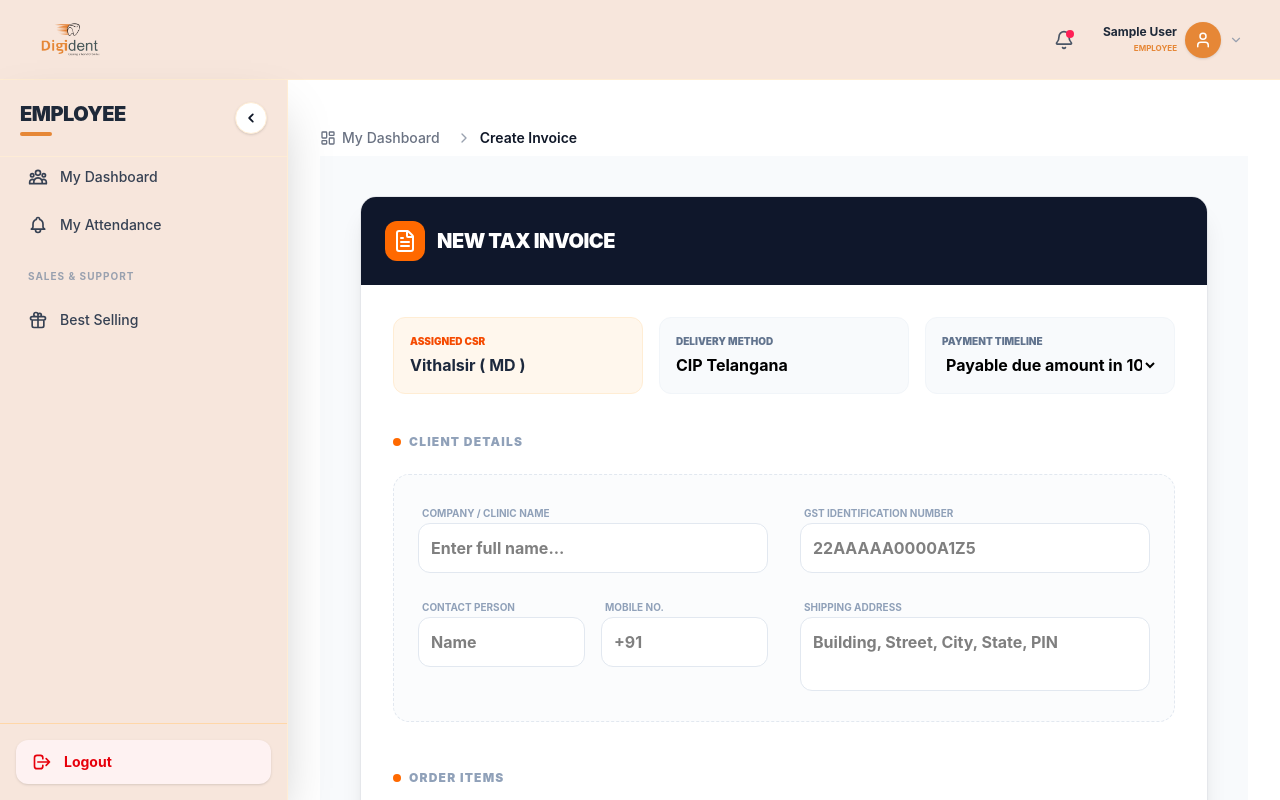
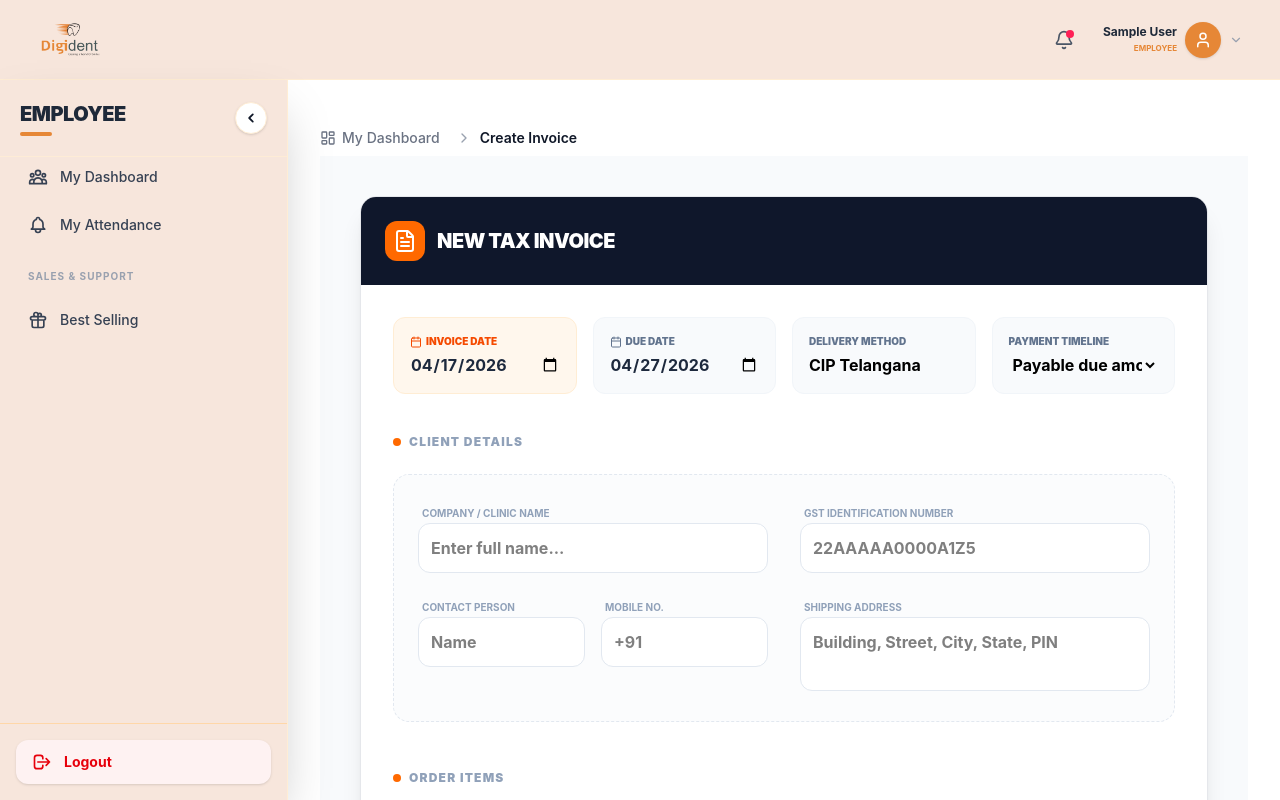
Before and after one commit to prerna-pawar30/admin, a React (Vite) app: page /sales/create-invoice in a window 1280 px wide. Built offline with nearby package versions, Linux system fonts and the light colour scheme; no server answers; sample sign-in values are in the browser's storage.

Commit message:
add the dates in invoice

```diff
--- a/src/components/invoice/InvoiceFormPage.jsx
+++ b/src/components/invoice/InvoiceFormPage.jsx
@@ -1,6 +1,6 @@
 /* eslint-disable no-unused-vars */
 import React, { useState } from 'react';
-import { Trash2, Plus, Send, FileText, Loader2, IndianRupee, ShoppingCart, Package } from 'lucide-react';
+import { Trash2, Plus, Send, FileText, Loader2, Package, Calendar } from 'lucide-react';
 import Swal from 'sweetalert2';
 import withReactContent from 'sweetalert2-react-content';
 import { InvoiceService } from '../../backend/ApiService';
@@ -9,12 +9,19 @@ const MySwal = withReactContent(Swal);
 
 const CreateInvoice = () => {
   const [loading, setLoading] = useState(false);
+
+  // Helper to get today's date in YYYY-MM-DD for the input fields
+  const today = new Date().toISOString().split('T')[0];
+  const defaultDueDate = new Date(new Date().getTime() + 10 * 24 * 60 * 60 * 1000).toISOString().split('T')[0];
+
   const [formData, setFormData] = useState({
     paymentTerms: "Payable due amount in 10 days",
     termsOfDelivery: "CIP Telangana",
     shippingCondition: "Normal",
     customerServiceRep: "Vithalsir ( MD )",
-    dueDate: new Date(new Date().getTime() + 10 * 24 * 60 * 60 * 1000).toISOString(),
+    invoiceDate: today, // Admin can change, defaults to today
+    dueDate: defaultDueDate,
+    deliveryDate: "",
     permission: "invoice.listing.create",
     billTo: {
       companyName: "",
@@ -23,7 +30,6 @@ const CreateInvoice = () => {
       contactPerson: "",
       contactNumber: ""
     },
-    // Changed: qty and price start as empty strings so inputs are blank, not '0'
     items: [
       { description: "", qty: "", price: "", gstType: "IGST", gstPercent: 5 }
     ],
@@ -41,7 +47,6 @@ const CreateInvoice = () => {
 
   const updateItem = (index, field, value) => {
     const newItems = [...formData.items];
-    // Keep as string while typing to allow empty inputs, convert to number only on submission
     newItems[index][field] = value;
     setFormData({ ...formData, items: newItems });
   };
@@ -63,16 +68,31 @@ const CreateInvoice = () => {
   const handleSubmit = async (e) => {
     e.preventDefault();
 
-    // Validate inputs before sending to backend
+    // Sanitize Data: Convert strings to Numbers and handle empty freight
     const validatedItems = formData.items.map(item => ({
       ...item,
       qty: Number(item.qty) || 0,
-      // price: Number(item.price) || 0
+      price: Number(item.price) || 0
     }));
+
+    const finalSubmissionData = {
+      ...formData,
+      items: validatedItems,
+      // Logic: If freightCost is empty string, pass 0
+      summary: {
+        ...formData.summary,
+        freightCost: Number(formData.summary.freightCost) || 0
+      },
+      // Ensure dates are sent as ISO strings if backend requires,
+      // or keep as YYYY-MM-DD. Using ISO here for standard practice:
+      invoiceDate: new Date(formData.invoiceDate).toISOString(),
+      dueDate: new Date(formData.dueDate).toISOString(),
+      deliveryDate: formData.deliveryDate ? new Date(formData.deliveryDate).toISOString() : null
+    };
 
     const result = await MySwal.fire({
       title: <span className="text-black font-black uppercase text-xl">Generate Invoice?</span>,
-      text: "Backend will calculate taxes and totals automatically.",
+      text: "Double check dates and freight charges before confirming.",
       icon: 'question',
       showCancelButton: true,
       confirmButtonText: 'Yes, Create it!',
@@ -84,8 +104,7 @@ const CreateInvoice = () => {
     if (result.isConfirmed) {
       setLoading(true);
       try {
-        const response = await InvoiceService.createInvoice({ ...formData, items: validatedItems });
-
+        const response = await InvoiceService.createInvoice(finalSubmissionData);
         if (response.success) {
           await MySwal.fire({
             title: <span className="text-black font-black uppercase">Success!</span>,
@@ -115,18 +134,36 @@ const CreateInvoice = () => {
         <div className="bg-slate-900 p-6 flex justify-between items-center text-white">
           <div className="flex items-center gap-3">
             <div className="bg-orange-500 p-2 rounded-lg">
-                <FileText className="text-white" size={24} />
+              <FileText className="text-white" size={24} />
             </div>
             <h1 className="text-xl font-black tracking-tight uppercase">New Tax Invoice</h1>
           </div>
         </div>
 
         <div className="p-4 md:p-8">
-          {/* Top Section: Logic Info */}
-          <div className="grid grid-cols-1 md:grid-cols-3 gap-4 mb-10">
+          {/* Dates & Logistics Section */}
+          <div className="grid grid-cols-1 md:grid-cols-4 gap-4 mb-10">
             <div className="p-4 bg-orange-50 rounded-xl border border-orange-100">
-                <p className="text-[10px] font-black text-orange-600 uppercase mb-1">Assigned CSR</p>
-                <p className="font-bold text-slate-800">{formData.customerServiceRep}</p>
+              <label className="text-[10px] font-black text-orange-600 uppercase mb-1 flex items-center gap-1">
+                <Calendar size={12} /> Invoice Date
+              </label>
+              <input
+                type="date"
+                className="w-full bg-transparent font-bold outline-none text-slate-800"
+                value={formData.invoiceDate}
+                onChange={(e) => setFormData({...formData, invoiceDate: e.target.value})}
+              />
+            </div>
+            <div className="p-4 bg-slate-50 rounded-xl border border-slate-100">
+              <label className="text-[10px] font-black text-slate-500 uppercase mb-1 flex items-center gap-1">
+                <Calendar size={12} /> Due Date
+              </label>
+              <input
+                type="date"
+                className="w-full bg-transparent font-bold outline-none text-slate-800"
+                value={formData.dueDate}
+                onChange={(e) => setFormData({...formData, dueDate: e.target.value})}
+              />
             </div>
             <div className="p-4 bg-slate-50 rounded-xl border border-slate-100">
                 <p className="text-[10px] font-black text-slate-500 uppercase mb-1">Delivery Method</p>
@@ -169,7 +206,7 @@ const CreateInvoice = () => {
                     </div>
                     <div>
                         <label className="text-[10px] font-bold text-slate-400 uppercase ml-1">Mobile No.</label>
-                        <input  name="contactNumber" placeholder="+91" className="w-full p-3 bg-white border border-slate-200 rounded-lg outline-none font-bold" onChange={handleBillToChange} />
+                        <input name="contactNumber" placeholder="+91" className="w-full p-3 bg-white border border-slate-200 rounded-lg outline-none font-bold" onChange={handleBillToChange} />
                     </div>
                 </div>
               </div>
@@ -186,7 +223,7 @@ const CreateInvoice = () => {
             </div>
           </div>
 
-          {/* Items Section - New UI */}
+          {/* Items Section */}
           <div className="mb-10">
              <div className="flex items-center justify-between mb-6">
                 <div className="flex items-center gap-2">
@@ -273,12 +310,16 @@ const CreateInvoice = () => {
 
           {/* Summary & Submit */}
           <div className="flex flex-col md:flex-row justify-between items-center border-t border-slate-100 pt-10 gap-8">
-            <div className="flex items-center gap-3 text-slate-400 bg-slate-100 px-4 py-2 rounded-full">
-                <Loader2 size={16} className="animate-spin" />
-                <span className="text-[10px] font-bold uppercase tracking-tighter">System will auto-calculate IGST/GST & Grand Total</span>
+            <div className="flex flex-col gap-2">
+                <div className="flex items-center gap-3 text-slate-400 bg-slate-100 px-4 py-2 rounded-full w-fit">
+                    <Loader2 size={16} className="animate-spin" />
+                    <span className="text-[10px] font-bold uppercase tracking-tighter">System will auto-calculate IGST/GST & Grand Total</span>
+                </div>
+                <p className="text-[10px] text-slate-400 ml-4 italic">* If no freight value is entered, it will default to 0.</p>
             </div>
 
             <div className="w-full md:w-80 space-y-4">
+              {/* Freight Input with 0 Logic */}
               <div className="flex justify-between items-center px-4 py-3 bg-slate-900 text-white rounded-xl">
                  <span className="text-[10px] font-black uppercase tracking-widest">Freight / Shipping</span>
                  <div className="flex items-center gap-2">
@@ -289,8 +330,8 @@ const CreateInvoice = () => {
                         className="w-20 text-right bg-transparent outline-none font-black text-white"
                         value={formData.summary.freightCost}
                         onChange={(e) => setFormData({
-                        ...formData,
-                        summary: { ...formData.summary, freightCost: e.target.value }
+                          ...formData,
+                          summary: { ...formData.summary, freightCost: e.target.value }
                         })}
                     />
                  </div>
```
